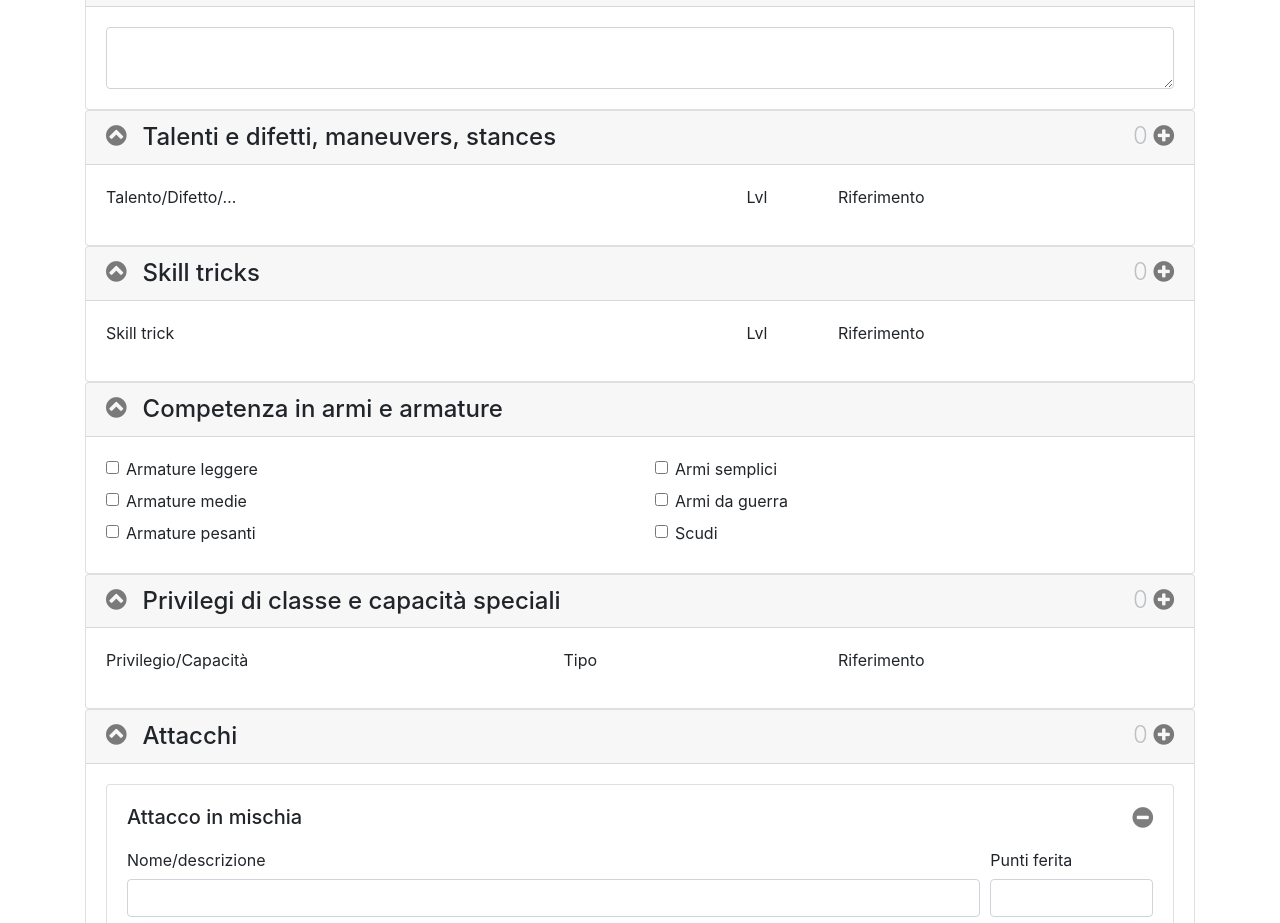
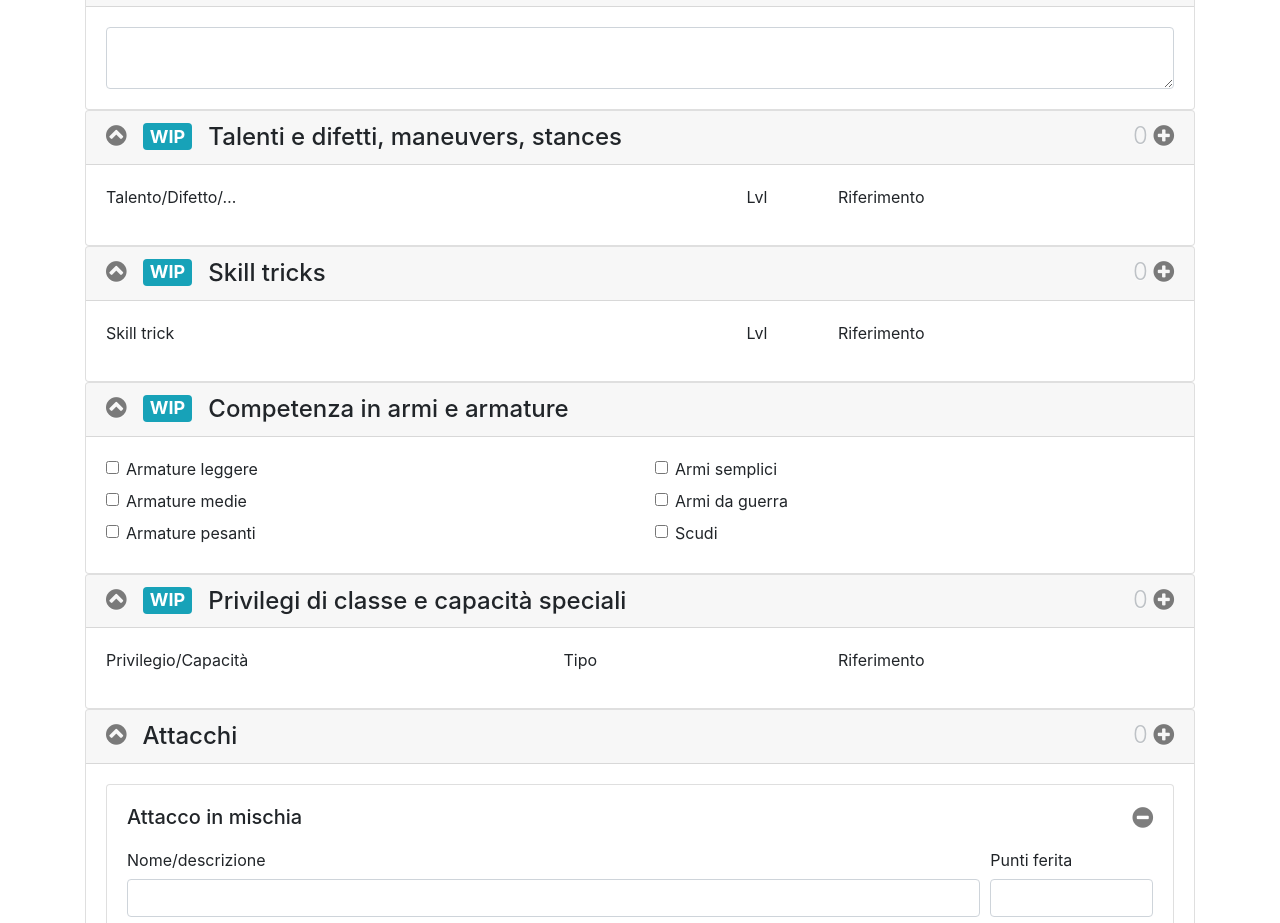
Before and after one commit to LizardM4/superscheda, a plain HTML site: page index.html in a window 1280 px wide. Shown: the part 3480-4403 px from the top of the page. Drawn offline with nearby package versions, Linux system fonts and the light colour scheme; animation ran at ten frames a second; a script that the page names is missing.

Commit message:
Added WIP badge on Avvocato's features

```diff
--- a/index.html
+++ b/index.html
@@ -1119,7 +1119,7 @@ You should have received a copy of the GNU General Public License
                 <button type="button" class="close float-left mr-3" aria-label="Toggle">
                   <i class="fa fa-chevron-circle-up" aria-hidden="true"></i>
                 </button>
-                Talenti e difetti, maneuvers, stances
+                Talenti e difetti, maneuvers, stances <span class="badge badge-info float-left mr-3">WIP</span>
                 <span class="close">
                   <span class="text-muted font-weight-light" data-dd-array="count" data-target="#array_talenti">0</span>
                   <i class="fa fa-plus-circle" data-dd-array="append" data-target="#array_talenti" aria-label="Add" aria-hidden="true"></i>
@@ -1165,7 +1165,7 @@ You should have received a copy of the GNU General Public License
                 <button type="button" class="close float-left mr-3" aria-label="Toggle">
                   <i class="fa fa-chevron-circle-up" aria-hidden="true"></i>
                 </button>
-                Skill tricks
+                Skill tricks <span class="badge badge-info float-left mr-3">WIP</span>
                 <span class="close">
                   <span class="text-muted font-weight-light" data-dd-array="count" data-target="#array_skill">0</span>
                   <i class="fa fa-plus-circle" data-dd-array="append" data-target="#array_skill" aria-label="Add" aria-hidden="true"></i>
@@ -1211,7 +1211,7 @@ You should have received a copy of the GNU General Public License
                 <button type="button" class="close float-left mr-3" aria-label="Toggle">
                   <i class="fa fa-chevron-circle-up" aria-hidden="true"></i>
                 </button>
-                Competenza in armi e armature
+                Competenza in armi e armature <span class="badge badge-info float-left mr-3">WIP</span>
               </h4>
             </div>
             <div class="collapse show" id="card_competenze">
@@ -1280,7 +1280,7 @@ You should have received a copy of the GNU General Public License
                 <button type="button" class="close float-left mr-3" aria-label="Toggle">
                   <i class="fa fa-chevron-circle-up" aria-hidden="true"></i>
                 </button>
-                Privilegi di classe e capacità speciali
+                Privilegi di classe e capacità speciali <span class="badge badge-info float-left mr-3">WIP</span>
                 <span class="close">
                   <span class="text-muted font-weight-light" data-dd-array="count" data-target="#array_privilegi">0</span>
                   <i class="fa fa-plus-circle" data-dd-array="append" data-target="#array_privilegi" aria-label="Add" aria-hidden="true"></i>
```
